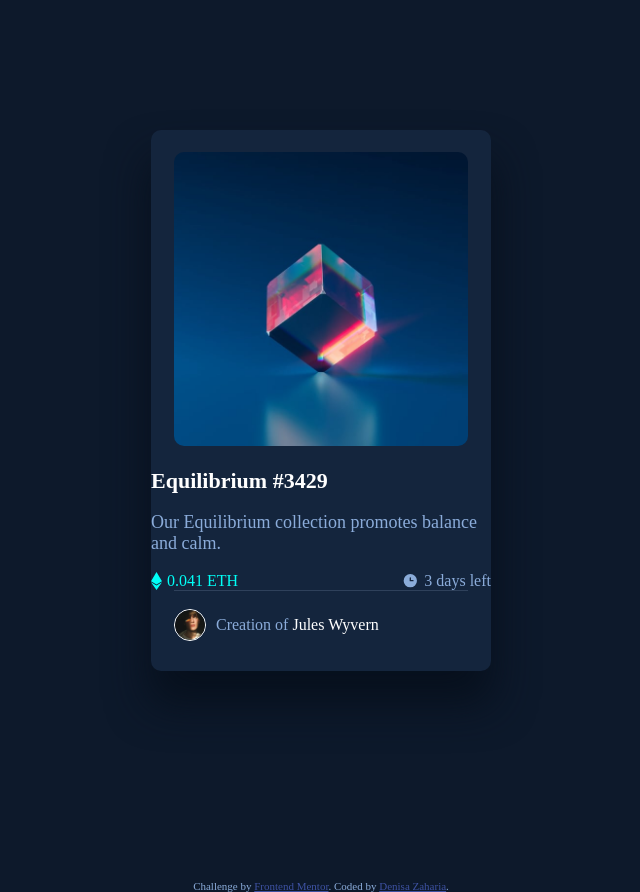
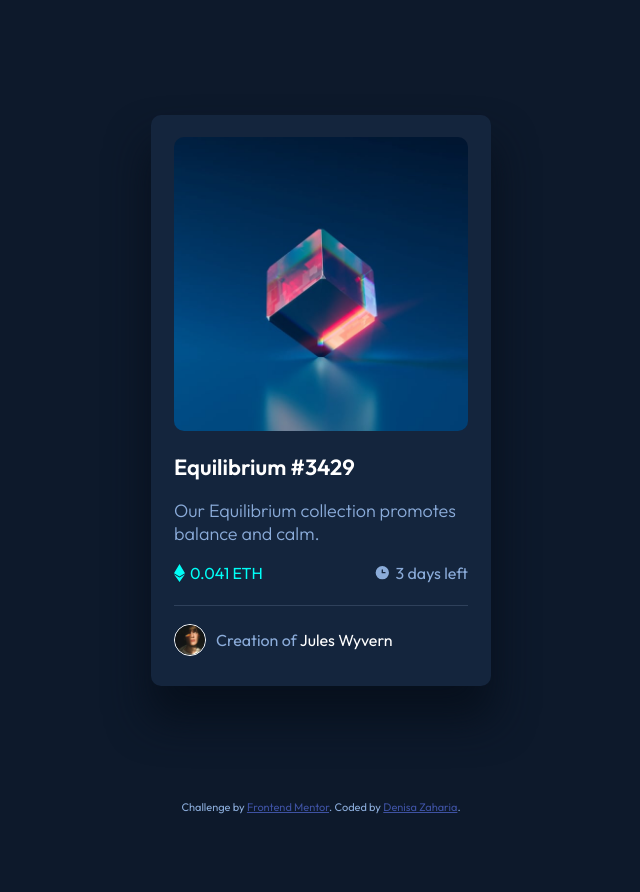
Before and after one commit to denisazaharia98/Frontend-Mentor-Challenges-Newbie, a plain HTML site: page 1. nft-preview-card-component-main/index.html in a window 1280 px wide. Shown: the whole page, without its empty margins (319-959 px from the left). After the commit the page ends 814 px from the top, so only its background shows below. Drawn offline with Linux system fonts and the light colour scheme.

Commit message:
Update style.css

```diff
--- a/1. nft-preview-card-component-main/style.css
+++ b/1. nft-preview-card-component-main/style.css
@@ -5,6 +5,7 @@
 body {
   background-color: hsl(217, 54%, 11%);
   color: hsl(215, 52%, 70%);
+  font-family: Outfit;
 }
 
 .card {
@@ -23,7 +24,7 @@ body {
 }
 
 #header,
-#content,
+#main,
 #footer {
   margin: 22px 23px;
 }
@@ -44,11 +45,14 @@ body {
 
 #eye-pic {
   position: absolute;
-  background-color: hsl(178, 100%, 50%, 0.6);
   width: inherit;
   height: inherit;
   border-radius: 10px;
   opacity: 0;
+}
+
+#eye-pic:hover {
+  opacity: 1;
 }
 
 #eye-pic > img {
@@ -60,15 +64,26 @@ body {
   left: 0;
 }
 
-#header:hover #eye-pic {
+.bg-color {
+  width: inherit;
+  height: inherit;
+  position: absolute;
+  border-radius: 10px;
+  transition-property: background-color;
+  transition-duration: 1s;
+}
+
+.bg-color:hover {
   opacity: 1;
-  transition: all 1s ease-in-out;
+  background-color: hsl(178, 100%, 50%, 0.6);
 }
 
 .title {
   color: hsl(0, 0%, 100%);
   font-weight: 600;
   font-size: 22px;
+  transition-property: color;
+  transition-duration: 1s;
 }
 
 #abt {
@@ -119,20 +134,22 @@ img {
 
 span {
   color: hsl(0, 0%, 100%);
+  transition-property: color;
+  transition-duration: 1s;
 }
 
 span:hover,
 .title:hover {
   cursor: pointer;
   color: hsl(178, 100%, 50%);
-  transition-duration: 2s;
 }
 
 .attribution {
   font-size: 11px;
   text-align: center;
-  margin-top: 110vh;
+  margin-top: 100vh;
 }
+
 .attribution a {
   color: hsl(228, 45%, 44%);
 }
```
